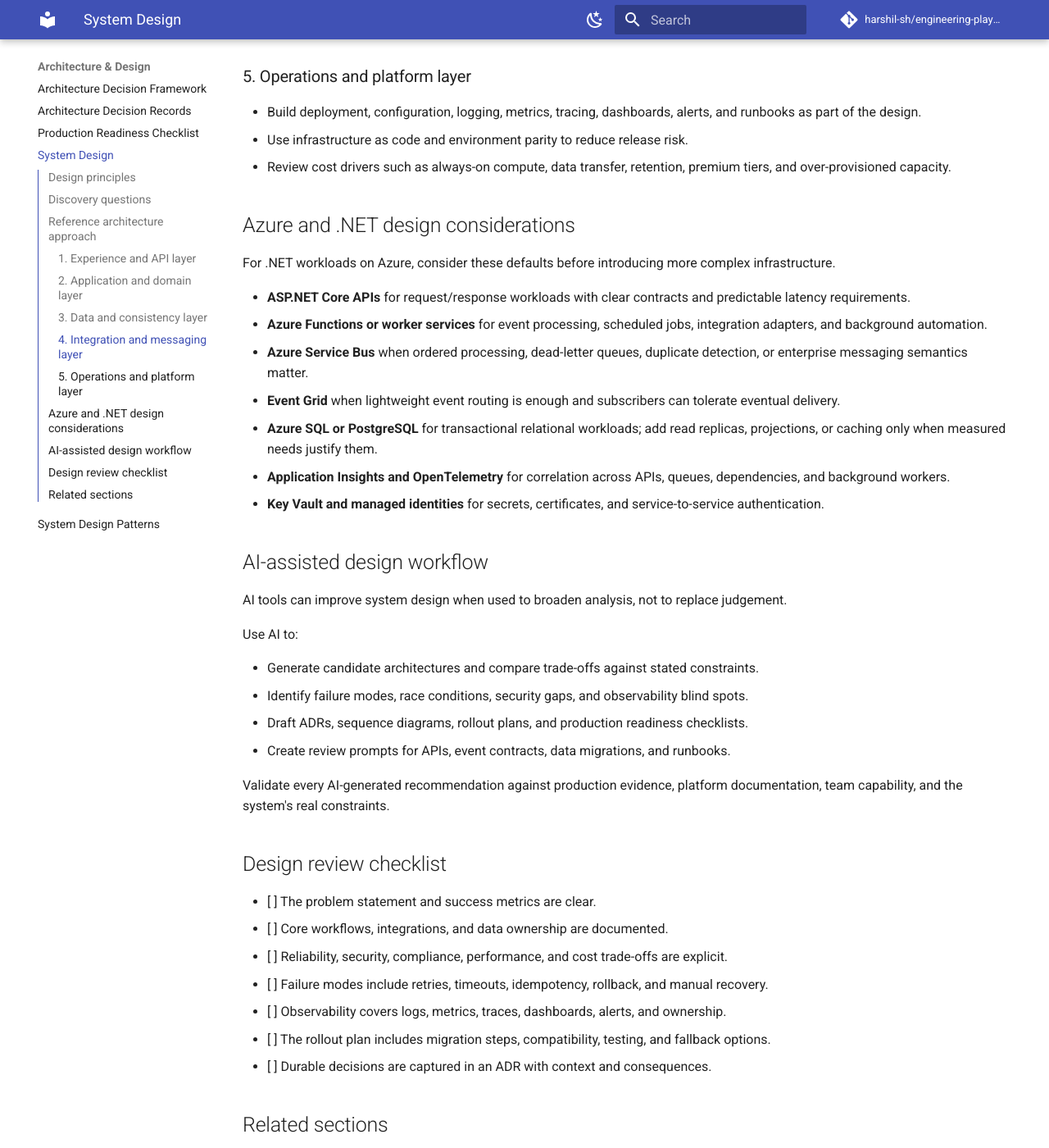
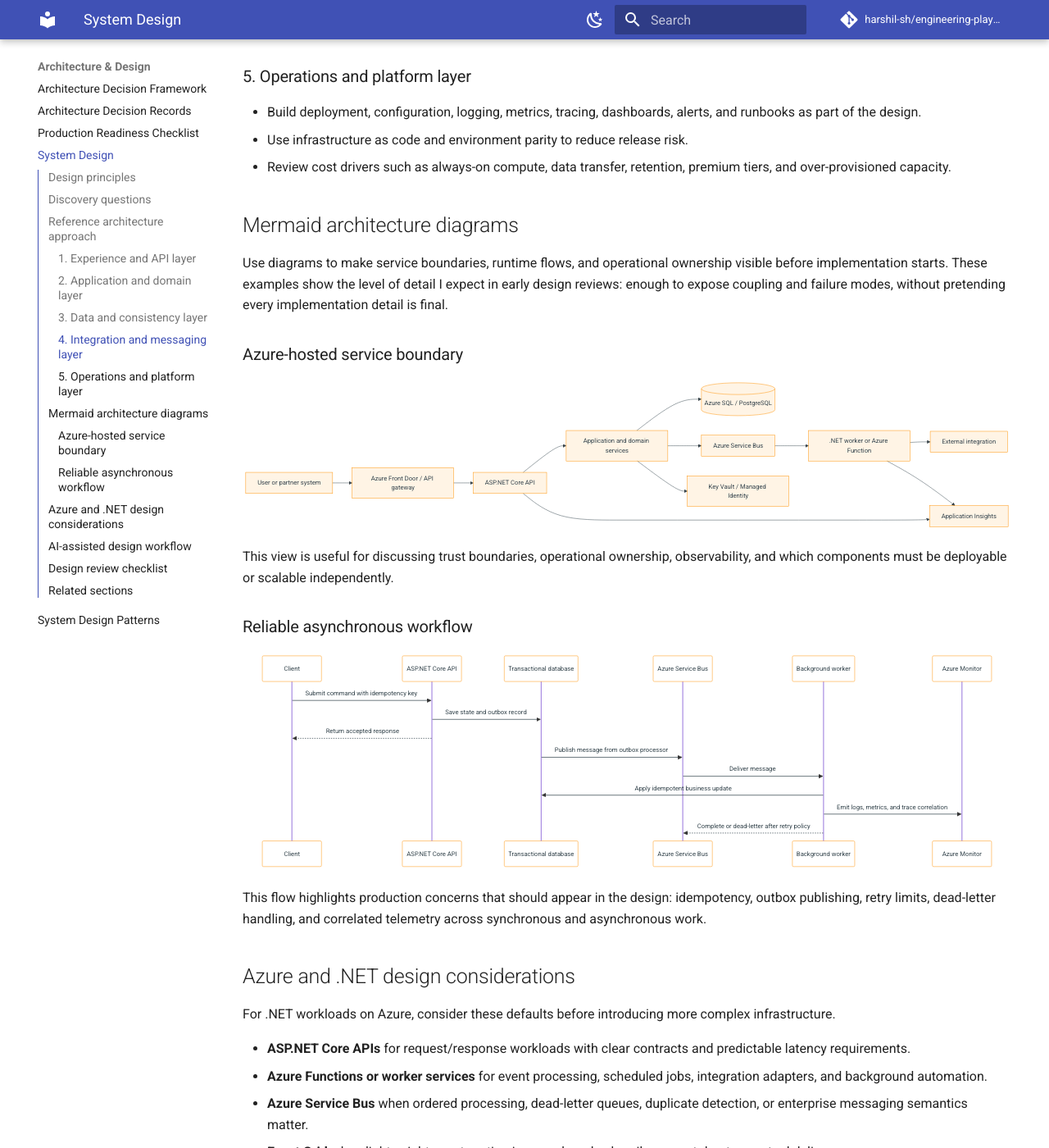
Before and after one commit to harshil-sh/engineering-playbook, an MkDocs documentation site: the page built from docs/system-design.md, in a window 1280 px wide and 1400 px high, scrolled down 2013 px. Shown: the whole window at 82% size. Built offline with MkDocs 1.6.1 and Material for MkDocs 9.7.7, drawn with Linux system fonts in a browser that asks for light colours; comment, search, counter and statistics services are not loaded.

Commit message:
Complete task: Add Mermaid architecture diagrams

````diff
--- a/docs/system-design.md
+++ b/docs/system-design.md
@@ -61,6 +61,51 @@
 - Use infrastructure as code and environment parity to reduce release risk.
 - Review cost drivers such as always-on compute, data transfer, retention, premium tiers, and over-provisioned capacity.
 
+## Mermaid architecture diagrams
+
+Use diagrams to make service boundaries, runtime flows, and operational ownership visible before implementation starts. These examples show the level of detail I expect in early design reviews: enough to expose coupling and failure modes, without pretending every implementation detail is final.
+
+### Azure-hosted service boundary
+
+```mermaid
+flowchart LR
+    User[User or partner system] --> FrontDoor[Azure Front Door / API gateway]
+    FrontDoor --> Api[ASP.NET Core API]
+    Api --> Domain[Application and domain services]
+    Domain --> Sql[(Azure SQL / PostgreSQL)]
+    Domain --> Bus[Azure Service Bus]
+    Bus --> Worker[.NET worker or Azure Function]
+    Worker --> External[External integration]
+    Api --> Insights[Application Insights]
+    Worker --> Insights
+    Domain --> KeyVault[Key Vault / Managed Identity]
+```
+
+This view is useful for discussing trust boundaries, operational ownership, observability, and which components must be deployable or scalable independently.
+
+### Reliable asynchronous workflow
+
+```mermaid
+sequenceDiagram
+    participant Client
+    participant API as ASP.NET Core API
+    participant DB as Transactional database
+    participant Bus as Azure Service Bus
+    participant Worker as Background worker
+    participant Monitor as Azure Monitor
+
+    Client->>API: Submit command with idempotency key
+    API->>DB: Save state and outbox record
+    API-->>Client: Return accepted response
+    DB->>Bus: Publish message from outbox processor
+    Bus->>Worker: Deliver message
+    Worker->>DB: Apply idempotent business update
+    Worker->>Monitor: Emit logs, metrics, and trace correlation
+    Worker-->>Bus: Complete or dead-letter after retry policy
+```
+
+This flow highlights production concerns that should appear in the design: idempotency, outbox publishing, retry limits, dead-letter handling, and correlated telemetry across synchronous and asynchronous work.
+
 ## Azure and .NET design considerations
 
 For .NET workloads on Azure, consider these defaults before introducing more complex infrastructure.
````
Also changed, not shown: docs-internal/Engineering_Playbook_TASKS.md (+1 -1 lines).
